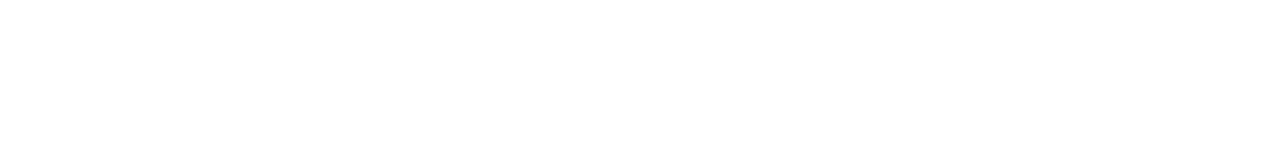
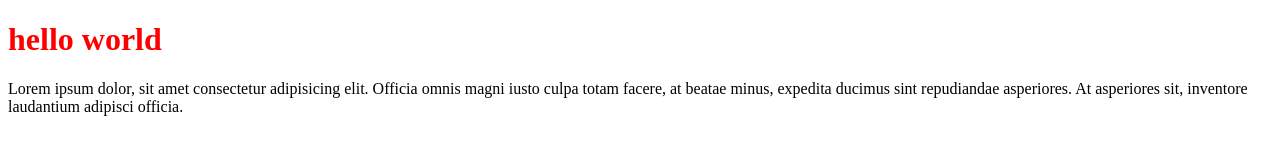
Before and after one commit to oleksandrvasiliev/MyFirstProject, a plain HTML site: page index.html in a window 1280 px wide. Drawn offline with Linux system fonts and the light colour scheme.

Commit message:
Update index.html

```diff
--- a/index.html
+++ b/index.html
@@ -1,14 +1,18 @@
 <!DOCTYPE html>
 <html lang="en">
-
 <head>
     <meta charset="UTF-8">
-    <meta http-equiv="X-UA-Compatible" content="ie=edge">
-    <title>Index page</title>
+    <title>MyFirstProject</title>
+    <style>
+        h1 {
+            color: red;
+        }
+    </style>
 </head>
-
 <body>
-
+    <h1>hello world</h1>
+    <p>Lorem ipsum dolor, sit amet consectetur adipisicing elit. Officia omnis magni iusto culpa totam facere, at beatae
+        minus, expedita ducimus sint repudiandae asperiores. At asperiores sit, inventore laudantium adipisci officia.
+    </p>
 </body>
-
 </html>
```
